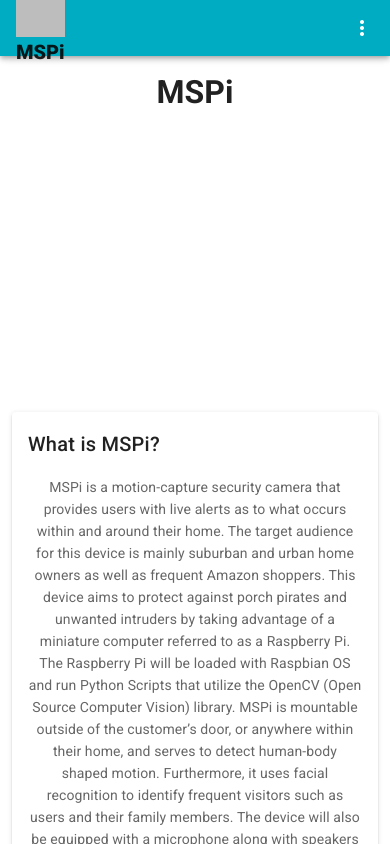
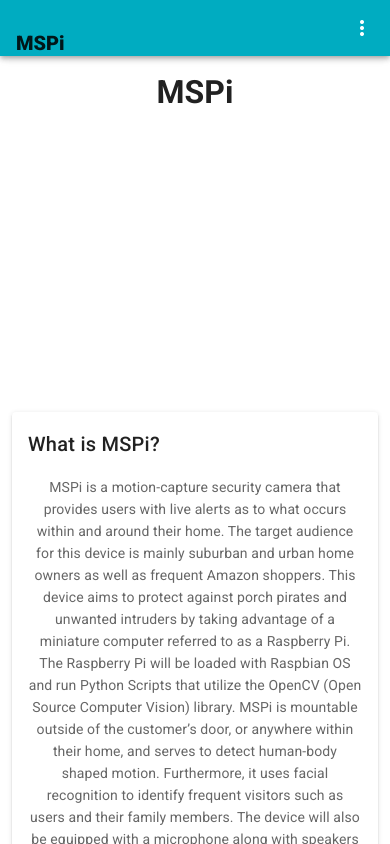
Before and after one commit to Capstone-Projects-2019-Fall/CameraWebInterface, a Vue app: page / in a window 390 px wide. Shown: the top 844 px of the page. Built offline with nearby package versions, Linux system fonts and the light colour scheme.

Commit message:
Fixed the icon in mobile view

```diff
--- a/src/components/Navbar.vue
+++ b/src/components/Navbar.vue
@@ -25,7 +25,8 @@
         <v-toolbar-title class="font-weight-black">  <v-img
       src="../assets/mspi.png"
       aspect-ratio="1"
-      class="grey lighten-1"
+      max-height="30px"
+      contain
       ></v-img>MSPi</v-toolbar-title>
         <v-spacer></v-spacer>
           <v-menu bottom left>
```
